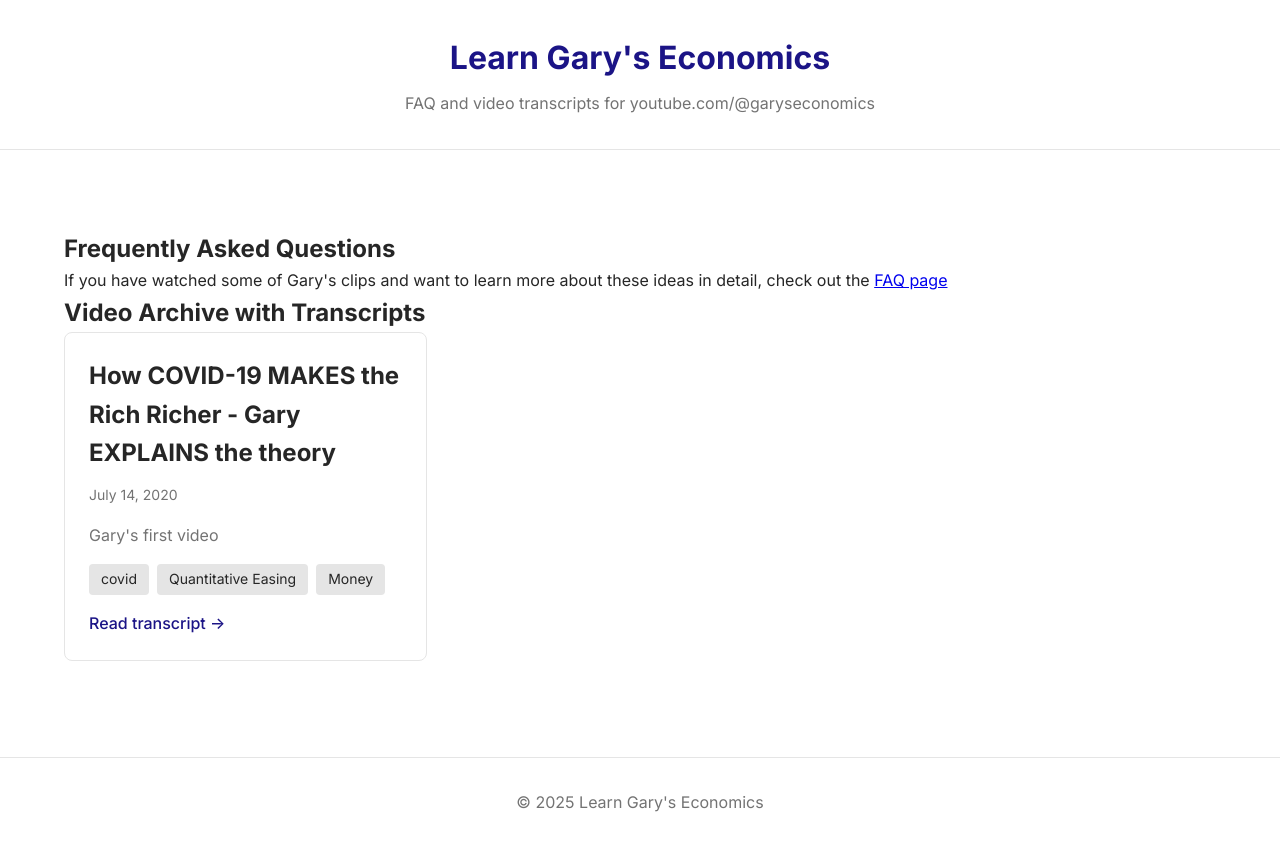
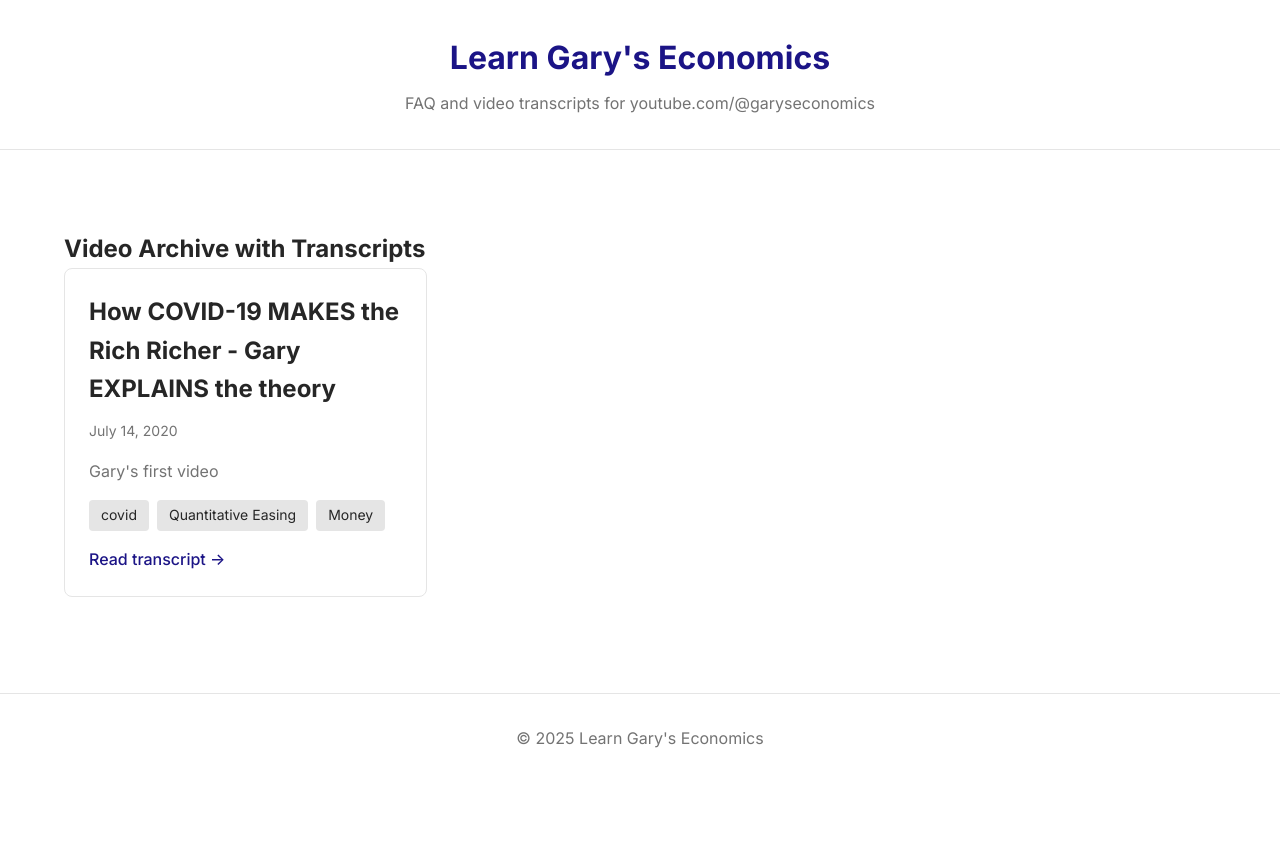
Before and after one commit to garyseconomics/transcripts, a Jekyll site: the page built from index.html, in a window 1280 px wide. Shown: the top 851 px of the page. Built offline with Jekyll 4.4.1, drawn with Linux system fonts in a browser that asks for light colours.

Commit message:
Update index.html to remove FAQ from body

```diff
--- a/index.html
+++ b/index.html
@@ -5,9 +5,6 @@ title: Home
 
 <div class="home-page">
     <div class="container">
-	<h2>Frequently Asked Questions</h2>
-	<p>If you have watched some of Gary's clips and want to learn more about these ideas in detail, check out the <a href="FAQ">FAQ page</a>
-
 	<h2>Video Archive with Transcripts</h2>
 
         <div class="posts-grid">
```
